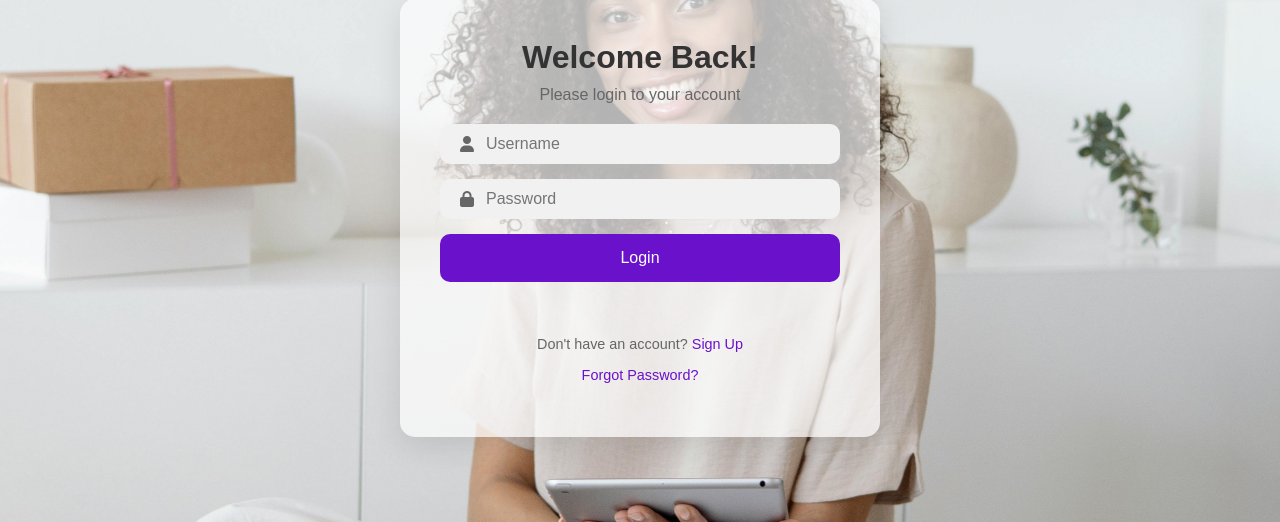
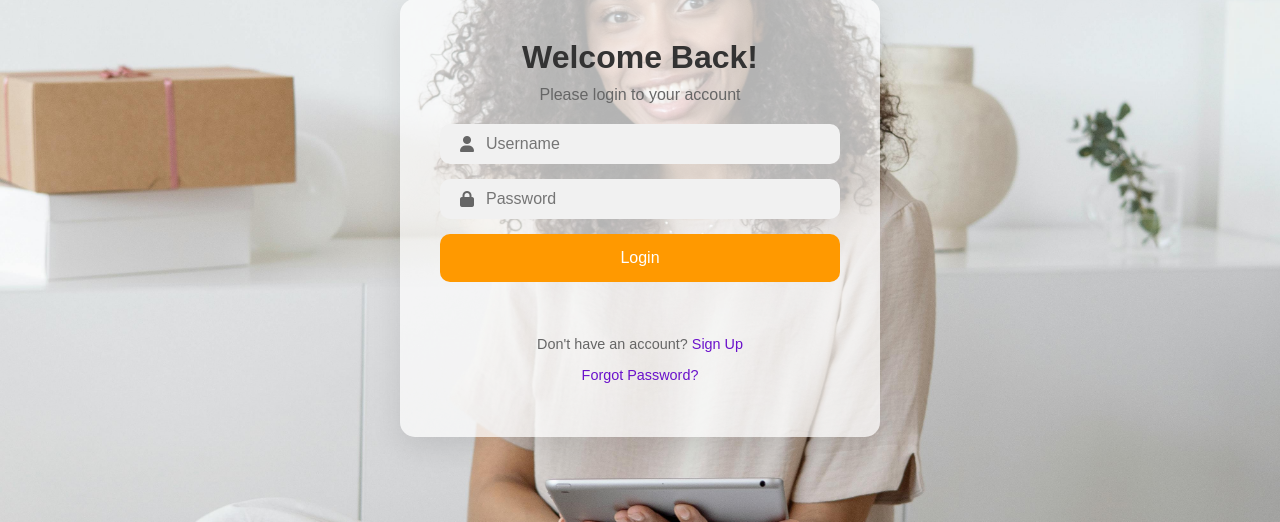
Before and after one commit to Malik1051/Dwaso-web-app, a Flask app: page /login in a window 1280 px wide. Shown: the part 182-704 px from the top of the page. Run offline with Flask 3, Linux system fonts and the light colour scheme.

Commit message:
change color of the button

```diff
--- a/static/css/style.css
+++ b/static/css/style.css
@@ -88,7 +88,7 @@ body {
 
 /* Login Button */
 .login-button {
-    background: #6a11cb;
+    background: #ff9900;
     color: white;
     border: none;
     padding: 15px;
```
